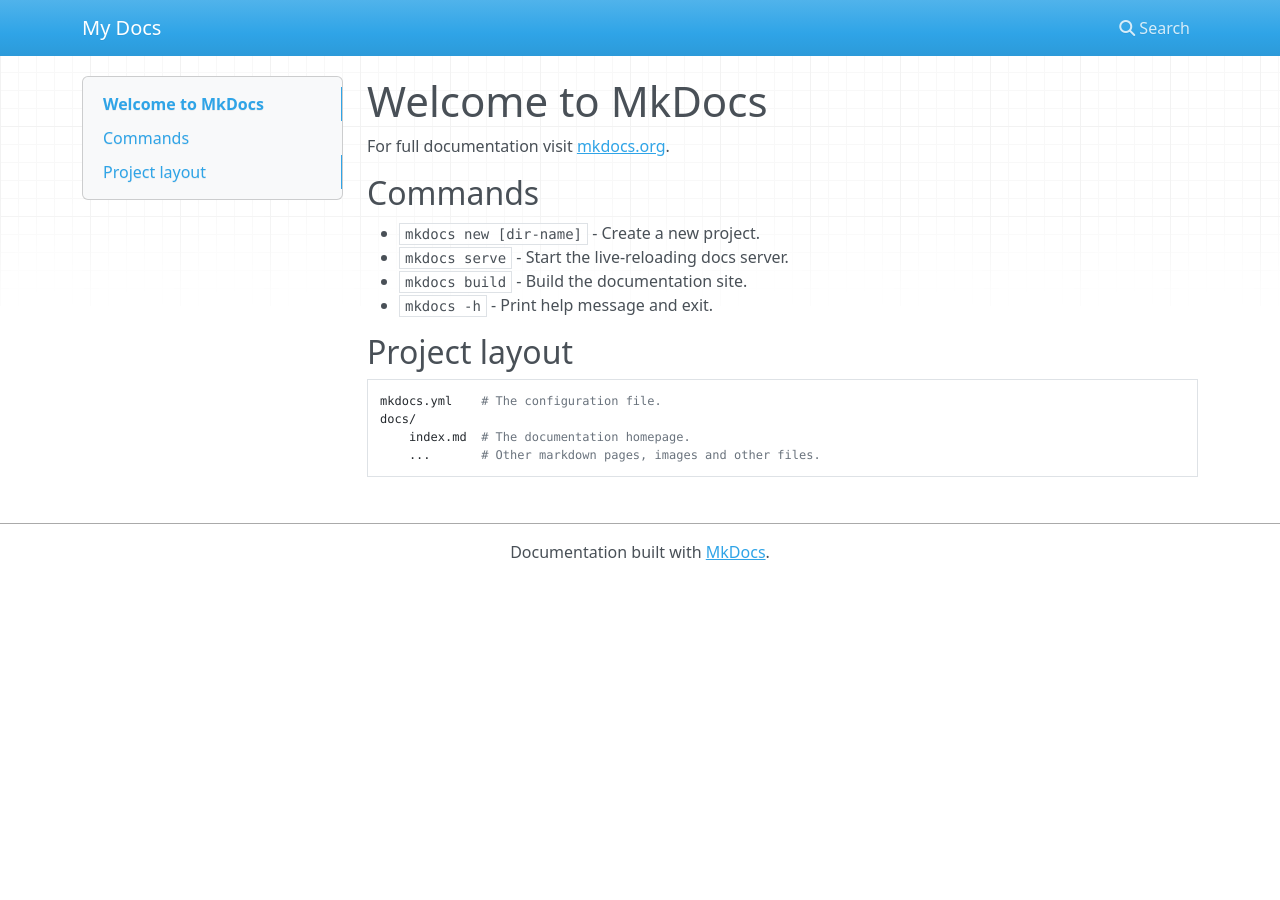
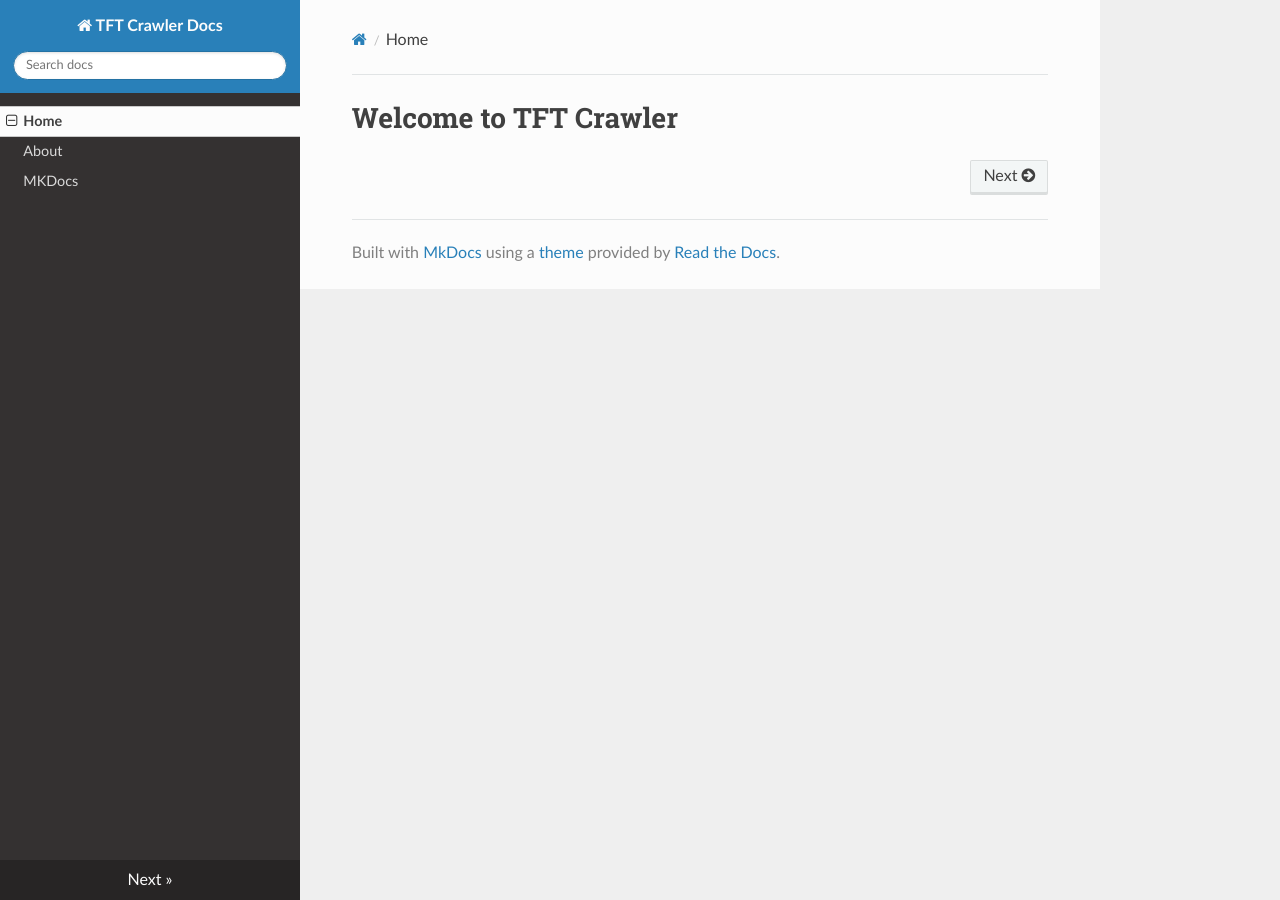
Before and after one commit to JamesYouL2/TFT-Crawler, an MkDocs documentation site: the page built from docs/index.md, in a window 1280 px wide. Built offline with MkDocs 1.6.1, drawn with Linux system fonts in a browser that asks for light colours; nearby versions of some CDN libraries.

```diff
--- a/docs/index.md
+++ b/docs/index.md
@@ -1,17 +1 @@
-# Welcome to MkDocs
-
-For full documentation visit [mkdocs.org](https://www.mkdocs.org).
-
-## Commands
-
-* `mkdocs new [dir-name]` - Create a new project.
-* `mkdocs serve` - Start the live-reloading docs server.
-* `mkdocs build` - Build the documentation site.
-* `mkdocs -h` - Print help message and exit.
-
-## Project layout
-
-    mkdocs.yml    # The configuration file.
-    docs/
-        index.md  # The documentation homepage.
-        ...       # Other markdown pages, images and other files.
+# Welcome to TFT Crawler
--- a/mkdocs.yml
+++ b/mkdocs.yml
@@ -1 +1,7 @@
-site_name: My Docs
+site_name: TFT Crawler Docs
+
+nav:
+    - Home: index.md
+    - About: about.md
+    - MKDocs: mkdocs.md
+theme: readthedocs
```
Also changed, not shown: docs/about.md (added, +1 -0 lines), docs/mkdocs.md (added, +17 -0 lines), 1 other file.
